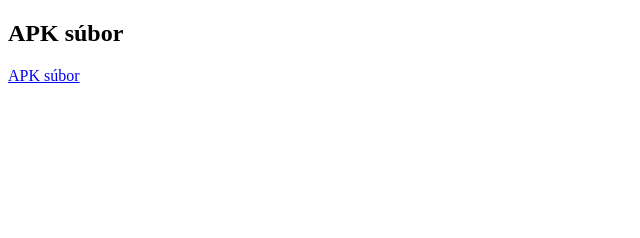
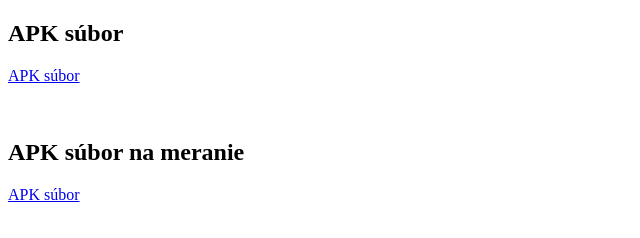
Before and after one commit to matej141/matej141.github.io, a plain HTML site: page index.html in a window 1280 px wide. Shown: the whole page, without its empty margins (0-640 px from the left). Drawn offline with Linux system fonts and the light colour scheme.

Commit message:
Update index.html

```diff
--- a/index.html
+++ b/index.html
@@ -7,6 +7,9 @@
 <body>
 <h2>APK súbor</h2>
 <p><a href="Monitor%20porastov02.apk">APK súbor</a></p>
+<br>
 
+<h2>APK súbor na meranie</h2>
+<p><a href="MonitorPorastovMeranie.apk">APK súbor</a></p>
 </body>
 </html>
```
